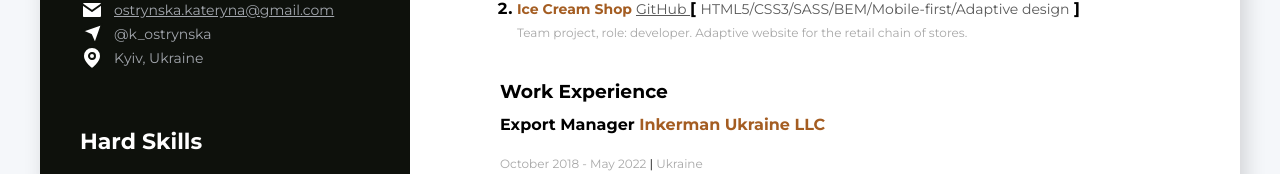
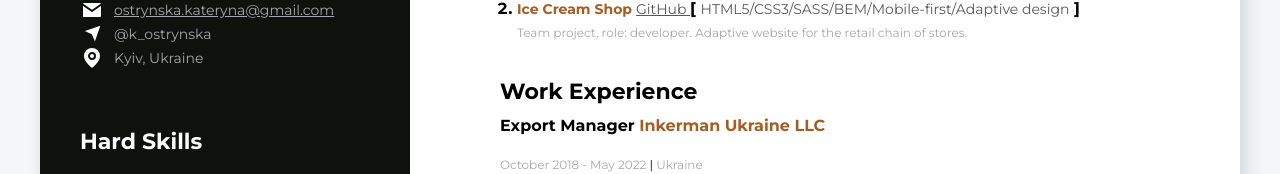
Before and after one commit to Ostrynska/CV-Ostrynska, a plain HTML site: page index.html in a window 1280 px wide. Shown: the part 534-708 px from the top of the page. Drawn offline with Linux system fonts and the light colour scheme; a script that the page names is missing.

Commit message:
Update index.html

```diff
--- a/index.html
+++ b/index.html
@@ -177,7 +177,7 @@
 
         <!--work experience container-->
         <section class="professions">
-          <h3 class="about-me-title">Work Experience</h3>
+          <h3 class="about-me-title section-title">Work Experience</h3>
 
           <!--company 1-->
           <div>
```
